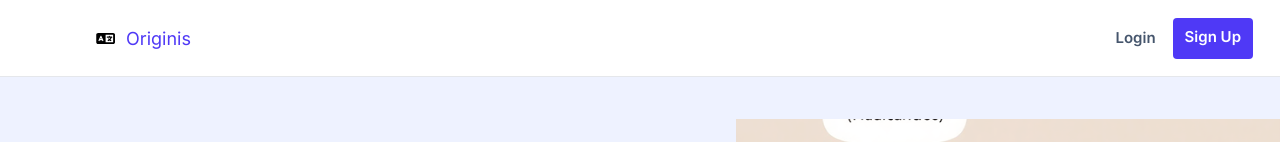
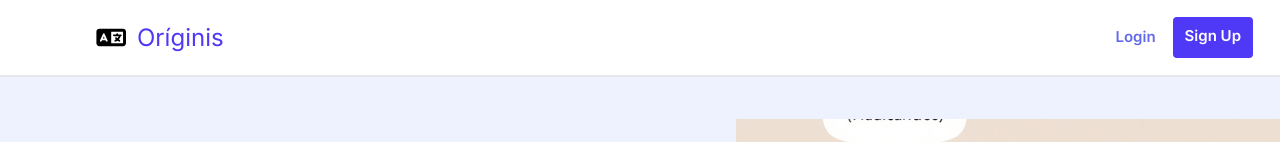
Before and after one commit to pablomds/originis, a Next.js app: page / in a window 1280 px wide. Shown: the top 142 px of the page. Built offline with nearby package versions, Linux system fonts and the light colour scheme.

Commit message:
adapting design (hover, text size, etc)

```diff
--- a/src/components/Header/NavbarPublic.tsx
+++ b/src/components/Header/NavbarPublic.tsx
@@ -4,20 +4,20 @@ import React from 'react'
 
 const NavbarPublic = () => {
   return (
-    <nav className="px-[25px] py-[22px] md:pl-[96px] md:pr-[27px] border-b border-[#E5E7EB] flex flex-row justify-between items-center h-[77px]">
+    <nav className="px-[25px] py-[22px] md:pl-[96px] md:pr-[27px] border-b-2 border-[#E5E7EB] flex flex-row justify-between items-center h-[77px]">
       <div className="flex flex-row items-center gap-x-[11px]">
-        <img src="/logo.svg" alt="Originis Logo" className="h-[11px] w-auto" />
-        <p className="text-[18px] text-indigo-600">Originis</p>
+        <img src="/logo.svg" alt="Originis Logo" className="h-[11px] w-auto md:h-[37px] md:w-[30px]" />
+        <p className="text-[18px] md:text-[24px] text-indigo-600">Oríginis</p>
       </div>
       <div className="flex gap-x-[17px] items-center">
         <Link
-          className="text-slate-600 hover:text-slate-800 text-[15px] font-semibold"
+          className="text-[#6369E9] hover:text-[#4147C7] text-[15px] font-semibold"
           href={"/login"}
         >
           Login
         </Link>
         <Link
-          className="bg-indigo-600 hover:bg-indigo-800 text-[15px] py-2 px-3 rounded-[4px] h-[41px] font-semibold text-white"
+          className="bg-indigo-600 hover:bg-indigo-700 text-[15px] py-2 px-3 rounded-[4px] h-[41px] font-semibold text-white"
           href={"/signup"}
         >
           Sign Up
```
